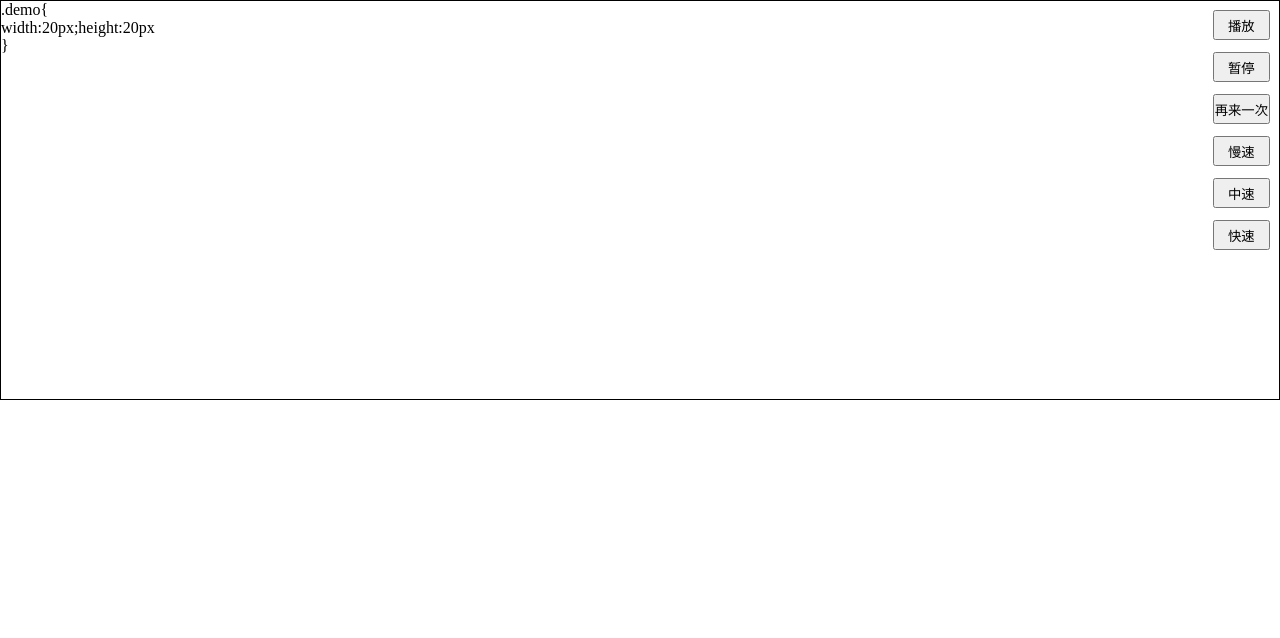
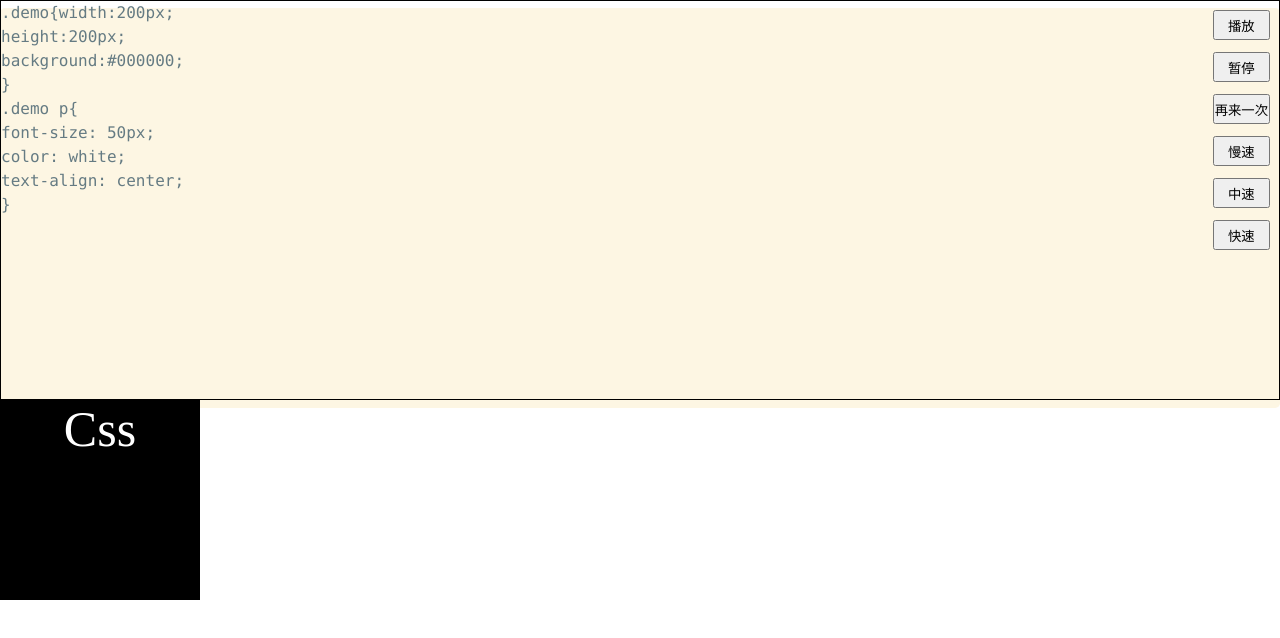
Before and after one commit to muzihuaner/css-code-show, a plain HTML site: page index.html in a window 1280 px wide. Drawn offline with nearby package versions, Linux system fonts and the light colour scheme.

Commit message:
美化页面

```diff
--- a/index.html
+++ b/index.html
@@ -4,6 +4,7 @@
 	<meta charset="UTF-8">
 	<meta name="viewport" content="width=device-width,initial-scale=1,minimum-scale=1,maximum-scale=1,user-scalable=no,viewport-fit=cover">
 	<title>欢哥的代码CSS演示工具</title>
+	<link rel="stylesheet" href="https://cdn.jsdelivr.net/npm/prismjs@1.17.1/themes/prism-solarizedlight.css">
 
 	<style>
 		* {
@@ -24,8 +25,11 @@
 			width: 100%;
 			top: 0;
 			left: 0;
+			border: 1px solid #000000;
+		}
+		.language-css{
+			height: 50vh;
 			width: 100%;
-			border: 1px solid #000000;
 		}
 		.demo2::-webkit-scrollbar {
 			display: none;
@@ -52,8 +56,11 @@
 </head>
 <body>
 
-<div class="demo1" ><style class="demo1style"></style></div>
-	<div class="demo2" ></div>
+
+<div class="demo1"><style class="demo1style"></style></div>
+<pre>
+    <code class="language-css"><span class="demo2"></span></code>
+</pre>
 <div class="btns">
 	<button class="play">播放</button>
 	<button class="pause">暂停</button>
@@ -64,9 +71,10 @@
 </div>
 <div class="skin">
 	<!--要演示的代码放在下面-->
-		<div class="demo"></div>
-
+	<div class="demo"><p>Css</p></div>
 </div>
 <script src="./main.js"></script>
+<script src="https://cdn.jsdelivr.net/npm/prismjs@1.17.1/prism.min.js"></script>
+
 </body>
 </html>
--- a/main.js
+++ b/main.js
@@ -1,6 +1,12 @@
 //里面放置CSS代码
-const string = `.demo{
-width:20px;height:20px
+const string = `.demo{width:200px;
+height:200px;
+background:#000000;
+}
+.demo p{
+font-size: 50px;
+color: white;
+text-align: center;
 }`
 const player = {
     id: undefined,
```
Also changed, not shown: Demo/index.html (+10 -1 lines). Lines whose indentation alone changed are shown as unchanged.
